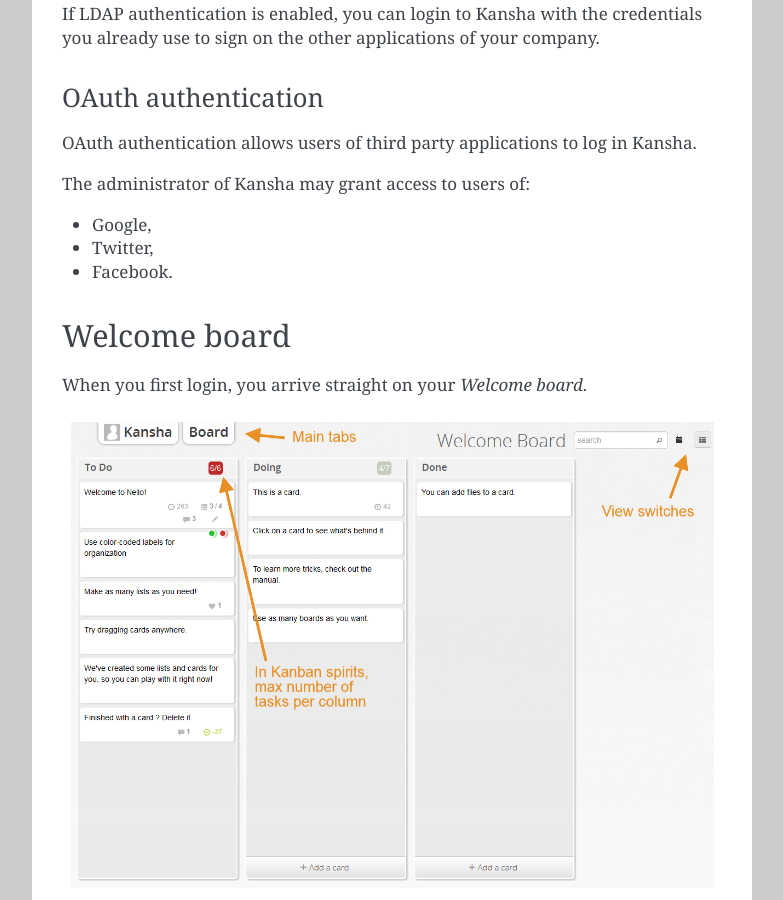
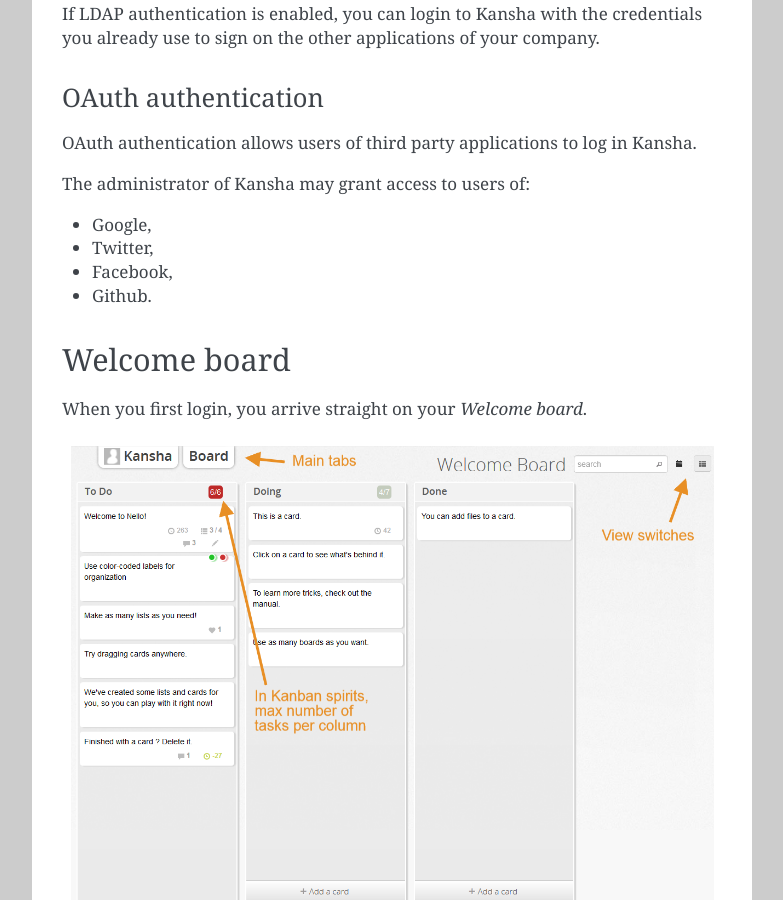
Before and after one commit to Net-ng/kansha, a Sphinx documentation site: the page built from doc/first_connection.rst, in a window 1280 px wide and 900 px high, scrolled down 1296 px. Shown: the whole window, without its empty margins (358-1141 px from the left). Built offline with Sphinx 7.4.7, drawn with Linux system fonts in a browser that asks for light colours.

Commit message:
Updated documentation for github connector.

```diff
--- a/README.rst
+++ b/README.rst
@@ -6,7 +6,9 @@
 |travis|
 |coverage|
 |climate|
-|requires|
+
+..
+    |requires|
 
 Kansha is an open source web application to manage and share collaborative scrum boards and `more <http://www.kansha.org>`_.
 
--- a/doc/configuration.rst
+++ b/doc/configuration.rst
@@ -303,10 +303,9 @@
 
 * Google,
 * Twitter,
-* Facebook.
-
+* Facebook,
+* Github.
 ..
-    * Github,
     * Dropbox,
     * Salesforce,
     * Flickr,
--- a/doc/first_connection.rst
+++ b/doc/first_connection.rst
@@ -52,10 +52,10 @@
 
 * Google,
 * Twitter,
-* Facebook.
+* Facebook,
+* Github.
 
 ..
-    * Github,
     * Dropbox,
     * Salesforce,
     * Flickr,
```
